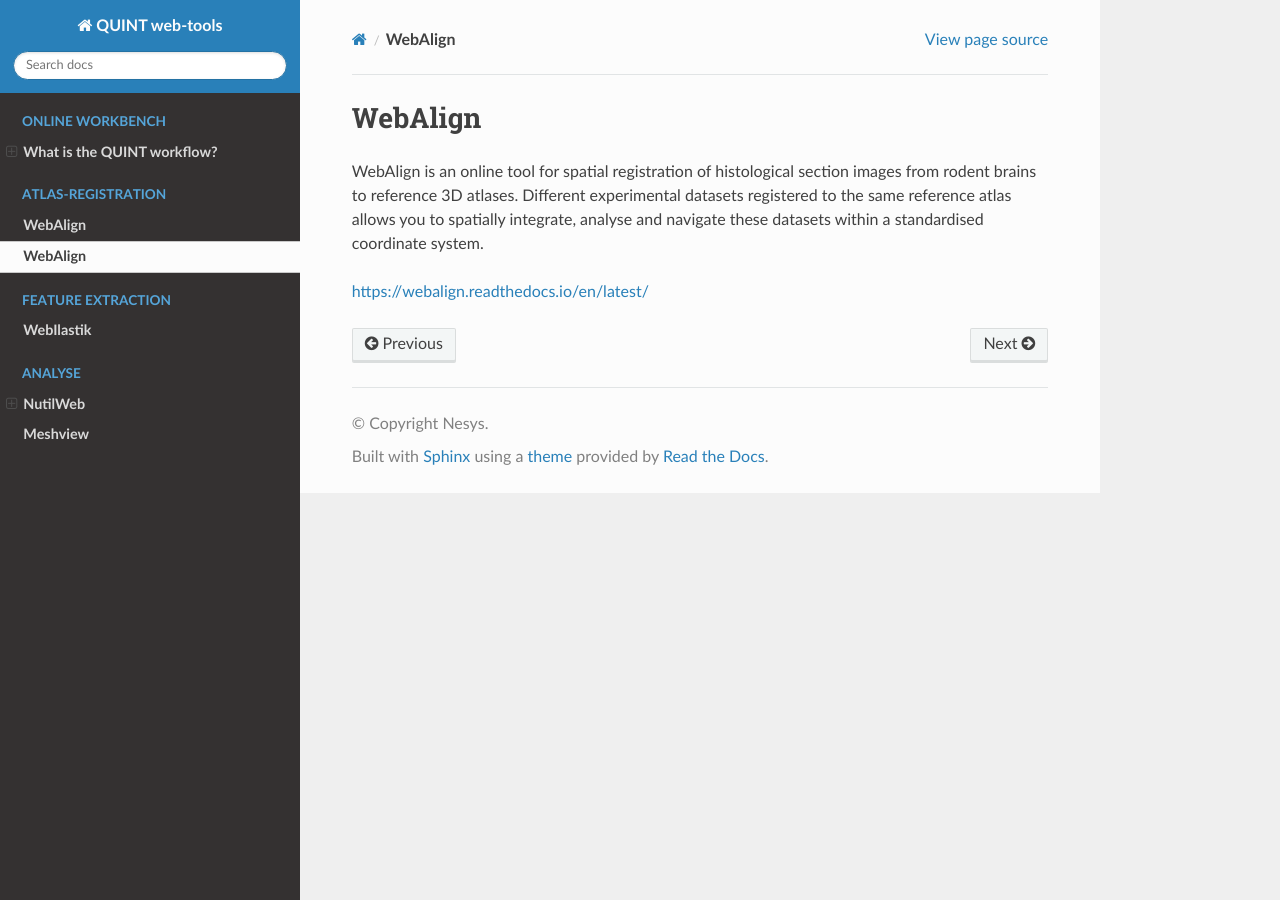
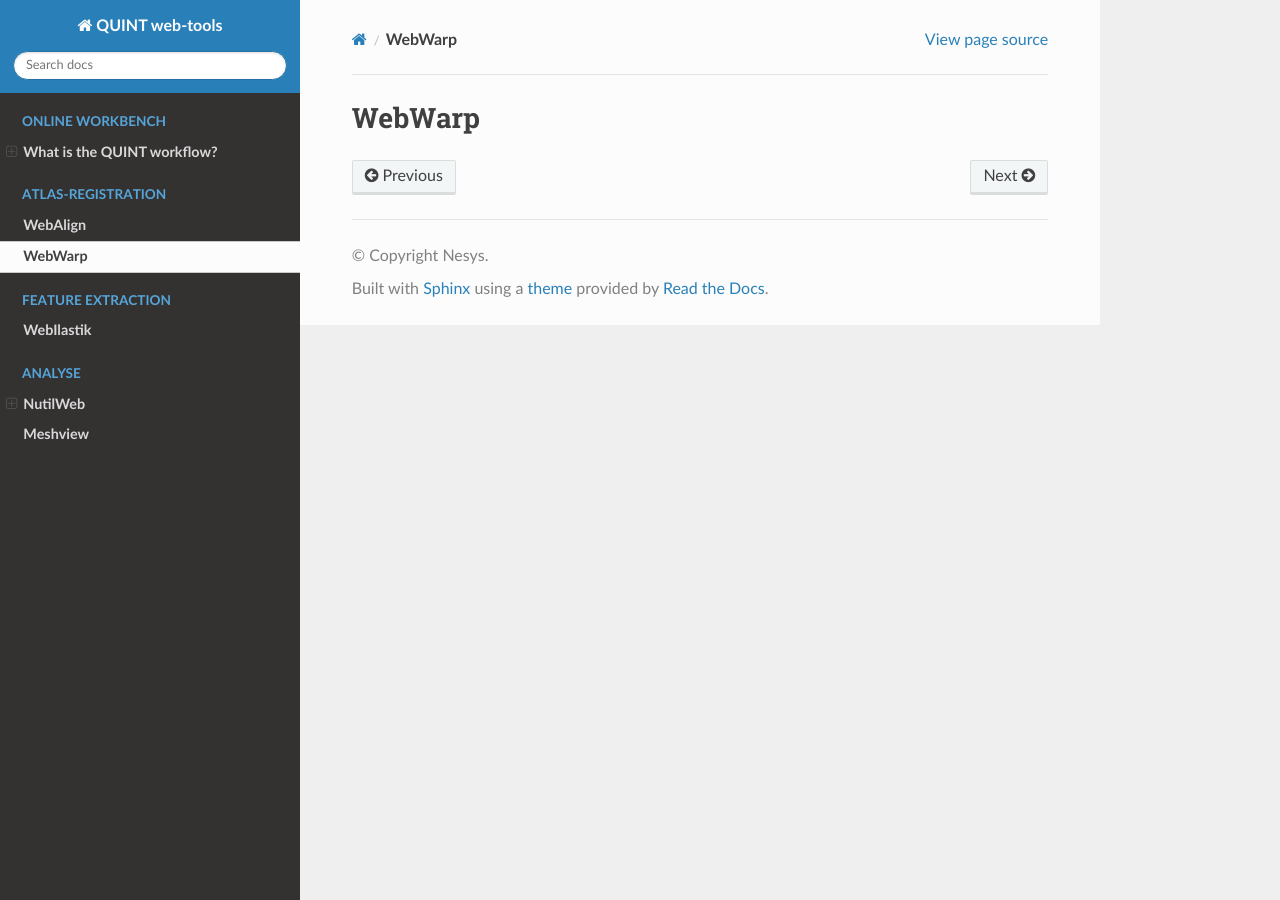
Before and after one commit to Neural-Systems-at-UIO/QUINT_webtools, a Sphinx documentation site: the page built from docs/WebWarp.rst, in a window 1280 px wide. Built offline with Sphinx 7.4.7 and the Read the Docs theme 2.0.0, drawn with Linux system fonts in a browser that asks for light colours.

Commit message:
Update WebWarp.rst

```diff
--- a/docs/WebWarp.rst
+++ b/docs/WebWarp.rst
@@ -1,6 +1,2 @@
-**WebAlign**
+**WebWarp**
 ============
-
-WebAlign is an online tool for spatial registration of histological section images from rodent brains to reference 3D atlases. Different experimental datasets registered to the same reference atlas allows you to spatially integrate, analyse and navigate these datasets within a standardised coordinate system.
-
-https://webalign.readthedocs.io/en/latest/
```
